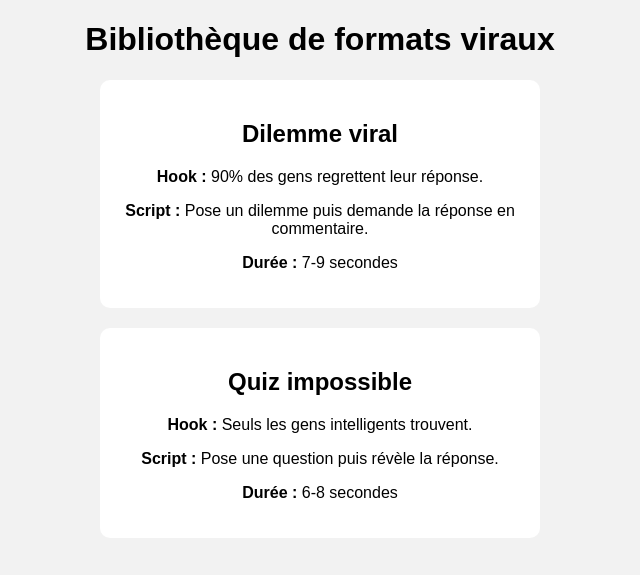
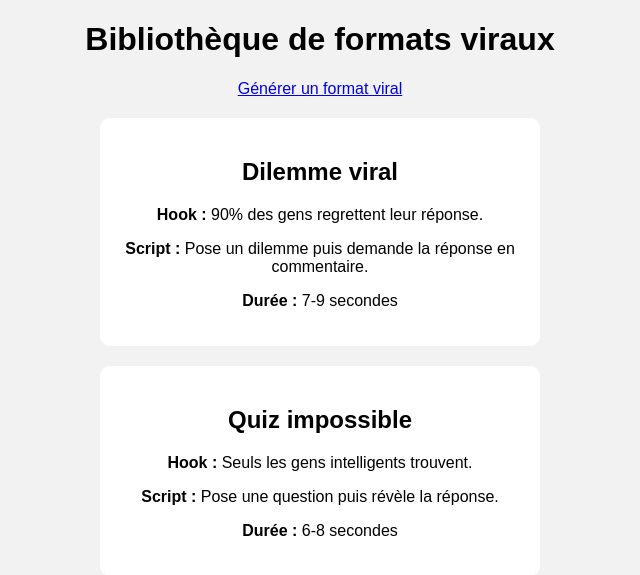
Before and after one commit to jj947/viralformats, a Flask app: page / in a window 1280 px wide. Shown: the top 575 px of the page, without its empty margins (320-960 px from the left). Run offline with Flask 3, Linux system fonts and the light colour scheme.

Commit message:
Update index.html

```diff
--- a/viralformats/templates/index.html
+++ b/viralformats/templates/index.html
@@ -7,7 +7,7 @@
 <body>
 
 <h1>Bibliothèque de formats viraux</h1>
-
+<a href="/generate">Générer un format viral</a>
 {% for format in formats %}
 
 <div class="card">
@@ -22,4 +22,5 @@
 {% endfor %}
 
 </body>
+
 </html>
```
